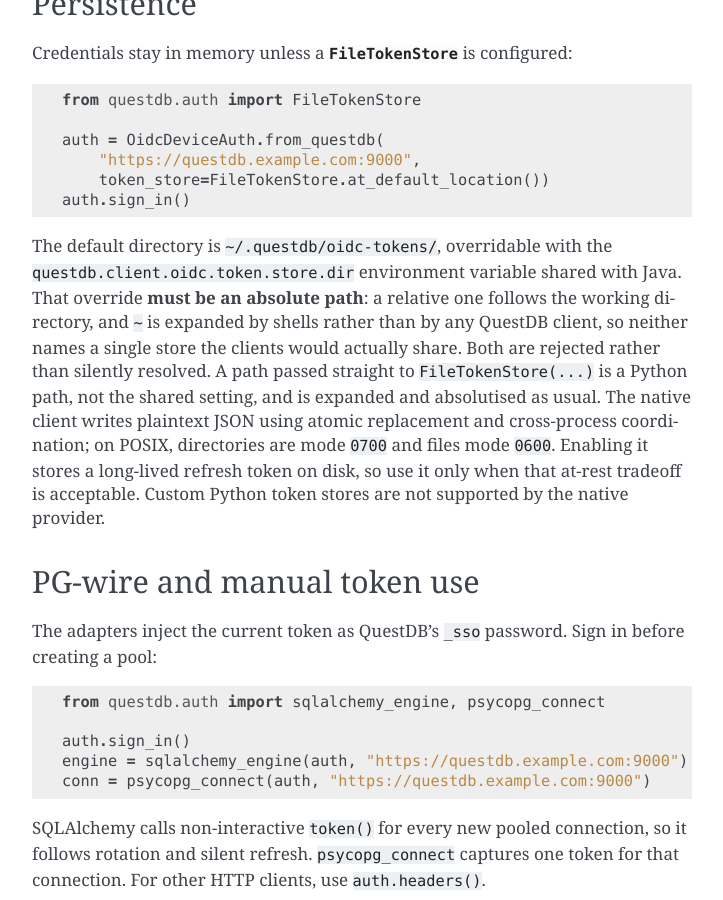
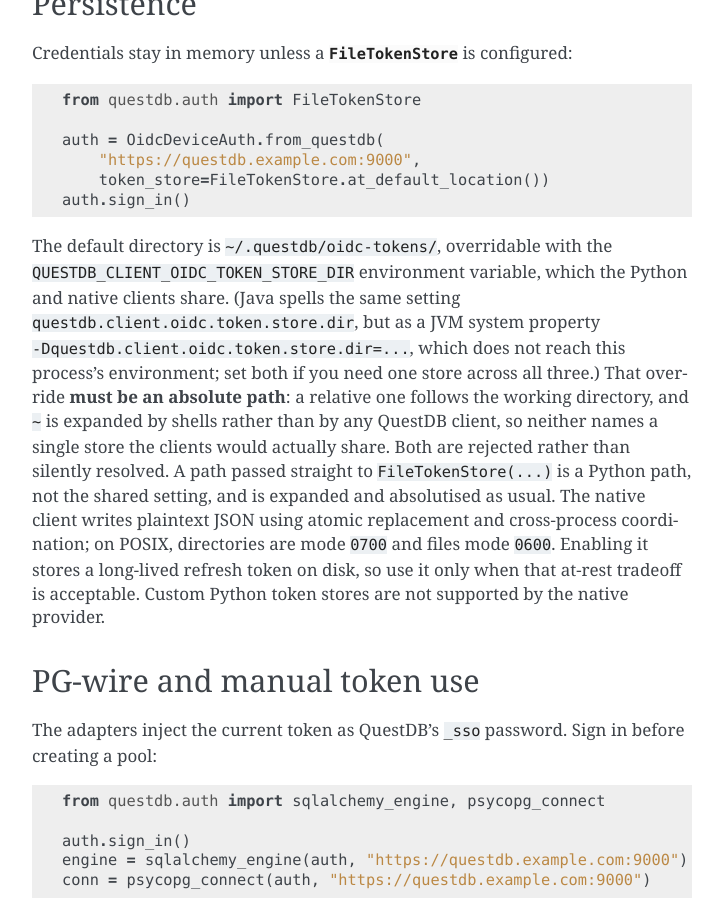
Before and after one commit to questdb/py-questdb-client, a Sphinx documentation site: the page built from docs/auth.rst, in a window 1280 px wide and 900 px high, scrolled down 3386 px. Shown: the whole window, without its empty margins (388-1111 px from the left). Built offline with Sphinx 7.4.7, drawn with Linux system fonts in a browser that asks for light colours.

Commit message:
fix(oidc): make the token-store override shell-settable
Follows the native rename. The override was named
`questdb.client.oidc.token.store.dir` to match Java, but Java's is a JVM
system property, which never reaches this process's environment, and no
POSIX shell can `export` a name containing `.` — so the spelling shared
nothing and could only be set through `env 'name=value' prog` or by
writing to os.environ directly.

It is QUESTDB_CLIENT_OIDC_TOKEN_STORE_DIR now, still shared with the
native client, which is what the absolute-path rule protects. The docs
note Java's spelling for anyone running both.

```diff
--- a/CHANGELOG.rst
+++ b/CHANGELOG.rst
@@ -157,8 +157,10 @@
   interval, matching the complete Java device challenge.
 * Opt-in :class:`~questdb.auth.FileTokenStore` persistence writes owner-only
   plaintext credentials atomically and coordinates refresh across processes.
-  Its ``questdb.client.oidc.token.store.dir`` override matches Java. Custom
-  Python token stores are not supported by the native provider.
+  Its directory is overridable with the
+  ``QUESTDB_CLIENT_OIDC_TOKEN_STORE_DIR`` environment variable, shared with the
+  native client. Custom Python token stores are not supported by the native
+  provider.
 * Convenience adapters (:func:`~questdb.auth.sqlalchemy_engine`,
   :func:`~questdb.auth.psycopg_connect`) that wire the token into PG-wire as the
   ``_sso`` password — ``sqlalchemy_engine`` re-supplies a fresh, auto-refreshed
--- a/docs/auth.rst
+++ b/docs/auth.rst
@@ -180,9 +180,13 @@
         token_store=FileTokenStore.at_default_location())
     auth.sign_in()
 
-The default directory is ``~/.questdb/oidc-tokens/``, overridable with
-the ``questdb.client.oidc.token.store.dir`` environment variable shared with
-Java. That override **must be an absolute path**: a relative one follows the
+The default directory is ``~/.questdb/oidc-tokens/``, overridable with the
+``QUESTDB_CLIENT_OIDC_TOKEN_STORE_DIR`` environment variable, which the Python
+and native clients share. (Java spells the same setting
+``questdb.client.oidc.token.store.dir``, but as a JVM system property
+``-Dquestdb.client.oidc.token.store.dir=...``, which does not reach this
+process's environment; set both if you need one store across all three.)
+That override **must be an absolute path**: a relative one follows the
 working directory, and ``~`` is expanded by shells rather than by any QuestDB
 client, so neither names a single store the clients would actually share.
 Both are rejected rather than silently resolved. A path passed straight to
```
Also changed, not shown: 2 other files.
